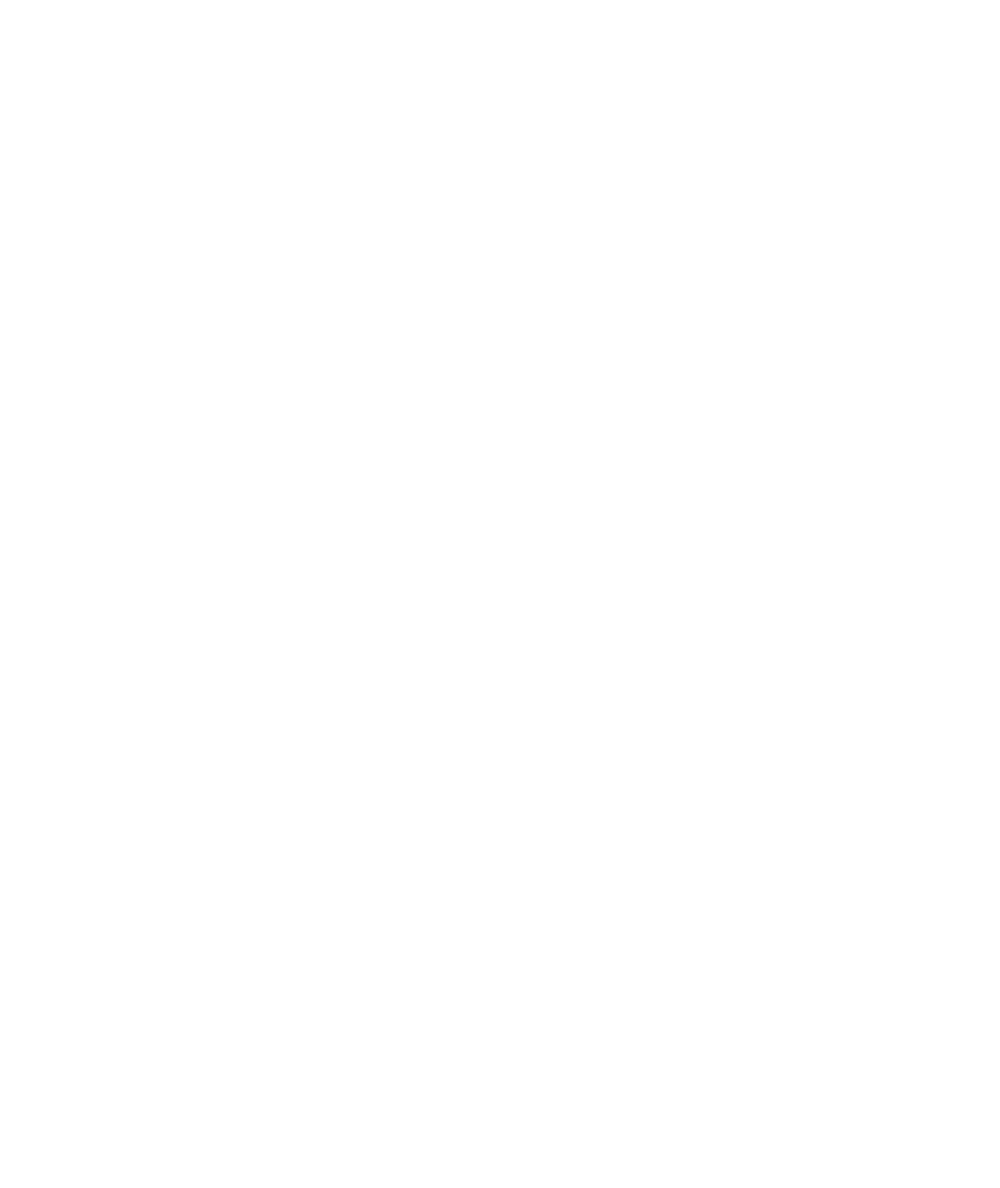
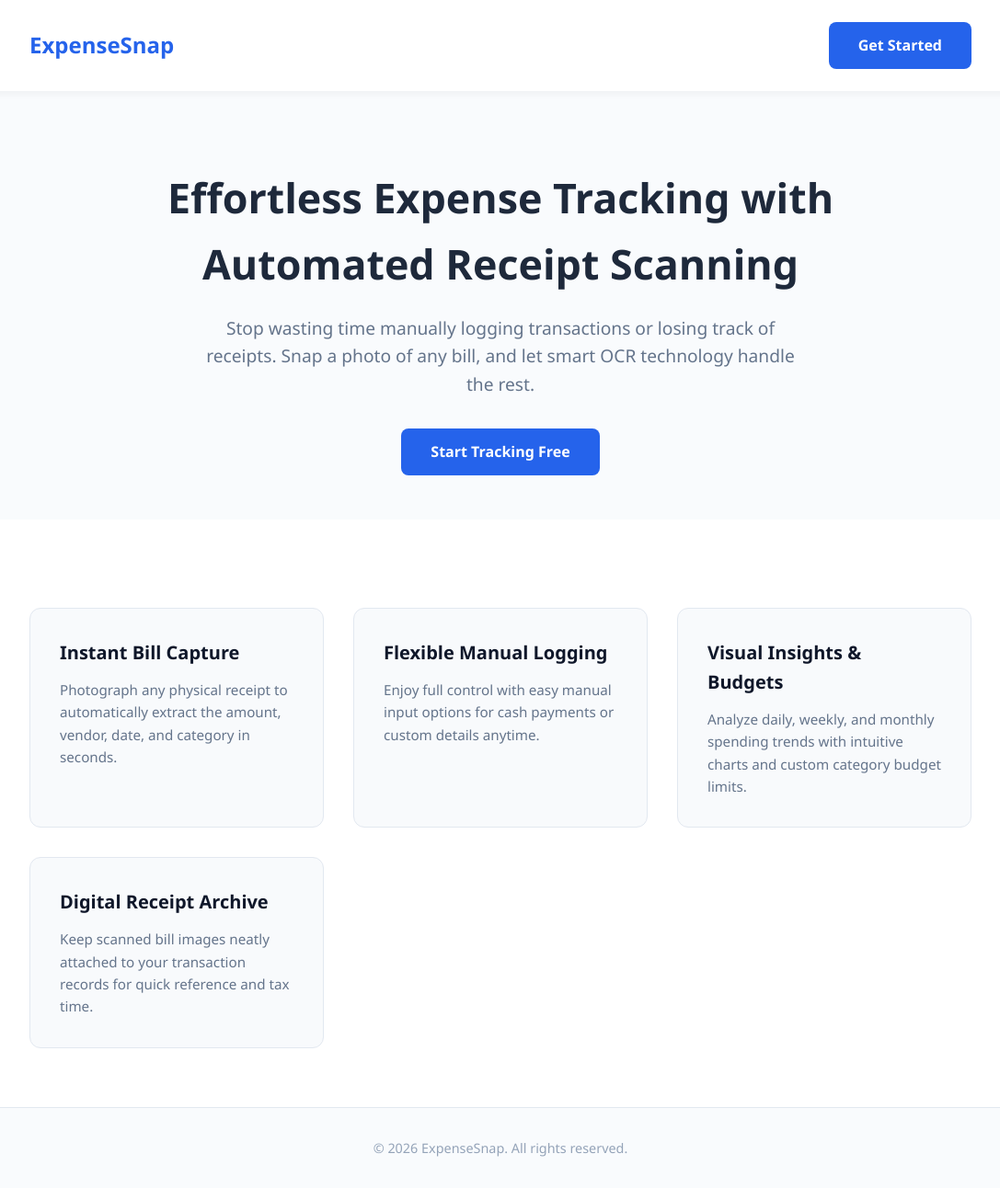
Before and after one commit to Glitch-watch/mobile-programming, a plain HTML site: page index.html in a window 1280 px wide. Shown: the whole page at 92% size, without its empty margins (96-1183 px from the left). Before the commit the page ends 800 px from the top, so only its background shows below. Drawn offline with Linux system fonts and the light colour scheme.

Commit message:
My First Commit

```diff
--- a/index.html
+++ b/index.html
@@ -1,2 +1,152 @@
-<html>
+<!DOCTYPE html>
+<html lang="en">
+<head>
+    <meta charset="UTF-8">
+    <meta name="viewport" content="width=device-width, initial-scale=1.0">
+    <title>Smart Expense Tracker & Bill Scanner</title>
+    <style>
+        * {
+            margin: 0;
+            padding: 0;
+            box-sizing: border-box;
+            font-family: 'Segoe UI', Tahoma, Geneva, Verdana, sans-serif;
+        }
+
+        body {
+            color: #333;
+            background-color: #f9fbfd;
+            line-height: 1.6;
+        }
+
+        .navbar {
+            display: flex;
+            justify-content: space-between;
+            align-items: center;
+            padding: 1.5rem 10%;
+            background-color: #ffffff;
+            box-shadow: 0 2px 10px rgba(0,0,0,0.05);
+        }
+
+        .logo {
+            font-size: 1.5rem;
+            font-weight: 700;
+            color: #2563eb;
+        }
+
+        .hero {
+            display: flex;
+            flex-direction: column;
+            align-items: center;
+            text-align: center;
+            padding: 5rem 10% 3rem;
+        }
+
+        .hero h1 {
+            font-size: 2.8rem;
+            color: #1e293b;
+            margin-bottom: 1.2rem;
+            max-width: 800px;
+        }
+
+        .hero p {
+            font-size: 1.2rem;
+            color: #64748b;
+            margin-bottom: 2rem;
+            max-width: 650px;
+        }
+
+        .btn-primary {
+            background-color: #2563eb;
+            color: #ffffff;
+            padding: 0.8rem 2rem;
+            border: none;
+            border-radius: 8px;
+            font-size: 1rem;
+            font-weight: 600;
+            cursor: pointer;
+            text-decoration: none;
+        }
+
+        .btn-primary:hover {
+            background-color: #1d4ed8;
+        }
+
+        .features {
+            padding: 4rem 10%;
+            background-color: #ffffff;
+        }
+
+        .features-grid {
+            display: grid;
+            grid-template-columns: repeat(auto-fit, minmax(280px, 1fr));
+            gap: 2rem;
+            margin-top: 2rem;
+        }
+
+        .feature-card {
+            background-color: #f8fafc;
+            padding: 2rem;
+            border-radius: 12px;
+            border: 1px solid #e2e8f0;
+        }
+
+        .feature-card h3 {
+            font-size: 1.25rem;
+            color: #0f172a;
+            margin-bottom: 0.75rem;
+        }
+
+        .feature-card p {
+            color: #64748b;
+            font-size: 0.95rem;
+        }
+
+        .footer {
+            text-align: center;
+            padding: 2rem;
+            color: #94a3b8;
+            font-size: 0.9rem;
+            border-top: 1px solid #e2e8f0;
+        }
+    </style>
+</head>
+<body>
+
+    <nav class="navbar">
+        <div class="logo">ExpenseSnap</div>
+        <a href="#download" class="btn-primary">Get Started</a>
+    </nav>
+
+    <section class="hero">
+        <h1>Effortless Expense Tracking with Automated Receipt Scanning</h1>
+        <p>Stop wasting time manually logging transactions or losing track of receipts. Snap a photo of any bill, and let smart OCR technology handle the rest.</p>
+        <a href="#download" class="btn-primary">Start Tracking Free</a>
+    </section>
+
+    <section class="features">
+        <div class="features-grid">
+            <div class="feature-card">
+                <h3>Instant Bill Capture</h3>
+                <p>Photograph any physical receipt to automatically extract the amount, vendor, date, and category in seconds.</p>
+            </div>
+            <div class="feature-card">
+                <h3>Flexible Manual Logging</h3>
+                <p>Enjoy full control with easy manual input options for cash payments or custom details anytime.</p>
+            </div>
+            <div class="feature-card">
+                <h3>Visual Insights & Budgets</h3>
+                <p>Analyze daily, weekly, and monthly spending trends with intuitive charts and custom category budget limits.</p>
+            </div>
+            <div class="feature-card">
+                <h3>Digital Receipt Archive</h3>
+                <p>Keep scanned bill images neatly attached to your transaction records for quick reference and tax time.</p>
+            </div>
+        </div>
+    </section>
+
+    <footer class="footer">
+        <p>&copy; 2026 ExpenseSnap. All rights reserved.</p>
+    </footer>
+
+</body>
 </html>
```
